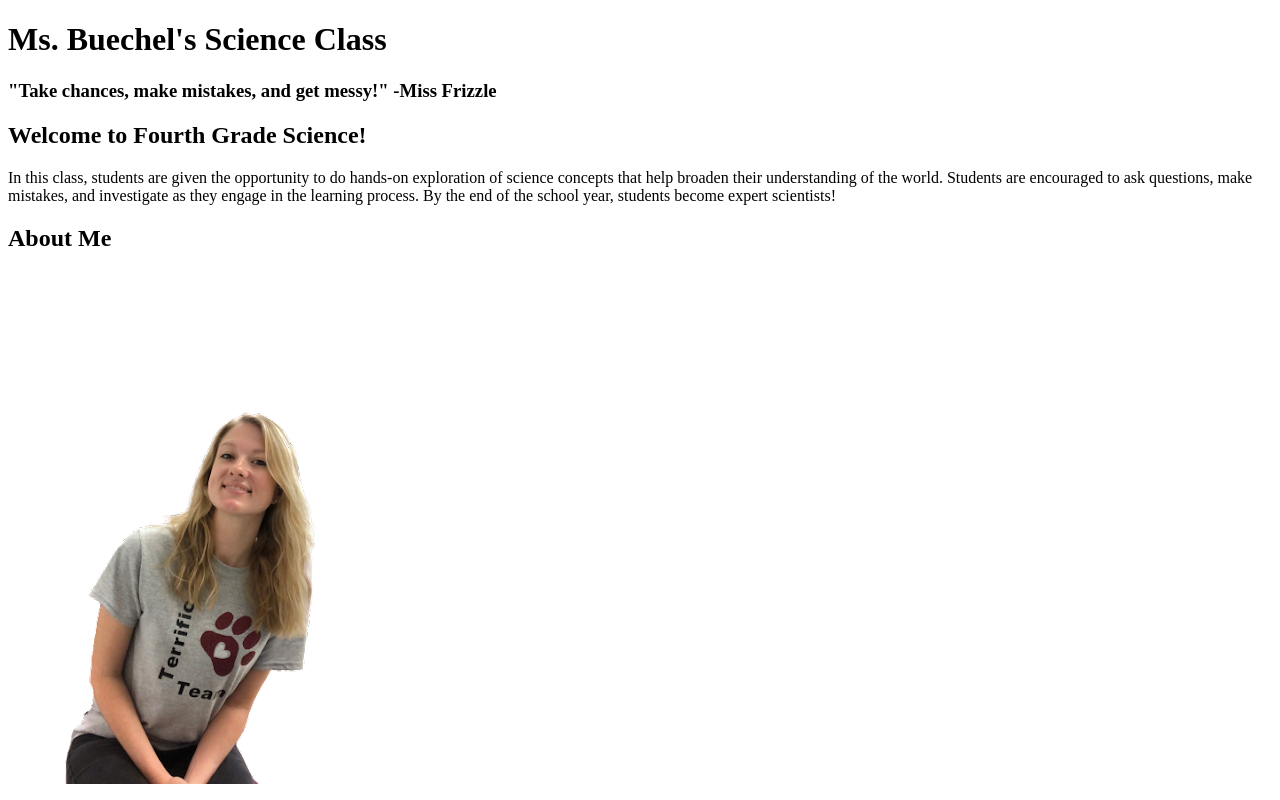
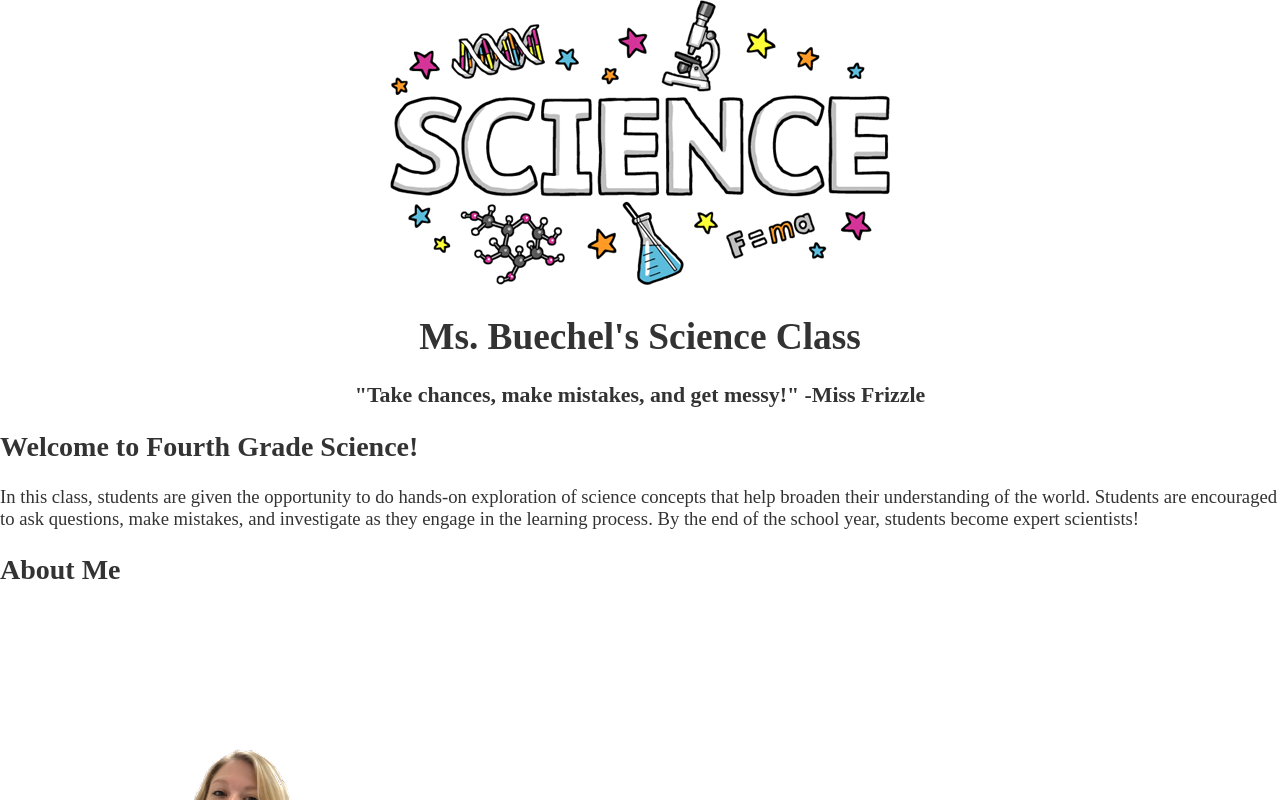
Before and after one commit to St-Louis-Women-March-2022/js-assignment-4-html-me-something-TanyaBuechel, a website: page index.html in a window 1280 px wide. Shown: the top 800 px of the page. Drawn offline with Linux system fonts and the light colour scheme.

Commit message:
Added more details to css

```diff
--- a/index.html
+++ b/index.html
@@ -3,14 +3,15 @@
 <html>
    <head>
       <title>Ms. Buechel's Science Class</title>
-      <link rel=""stylesheet" type="text/css" href="styles.css" />
+      <link rel="stylesheet" type="text/css" href="styles.css" />
    </head>
 
    <body>
+
       <header>
+         <img src="images/Science.png"/>
          <h1>Ms. Buechel's Science Class</h1>
          <h3>"Take chances, make mistakes, and get messy!" -Miss Frizzle</h3>
-
       </header>
 
       <main>
--- a/styles.css
+++ b/styles.css
@@ -1 +1,21 @@
-/* Write your CSS here! */
+/* Elements */
+body {
+    background-color: white;
+    font-size: 14pt;
+    font-weight: 400;
+    color: #333;
+    width: 100vw;
+    height: 100vh;
+    margin: 0px;
+    padding: 0px;
+    overflow-x: hidden;
+}
+
+header {
+    background-color: white;
+    height: auto;
+    text-align: center;
+}
+/* Ids */
+
+/* Classes */
```
